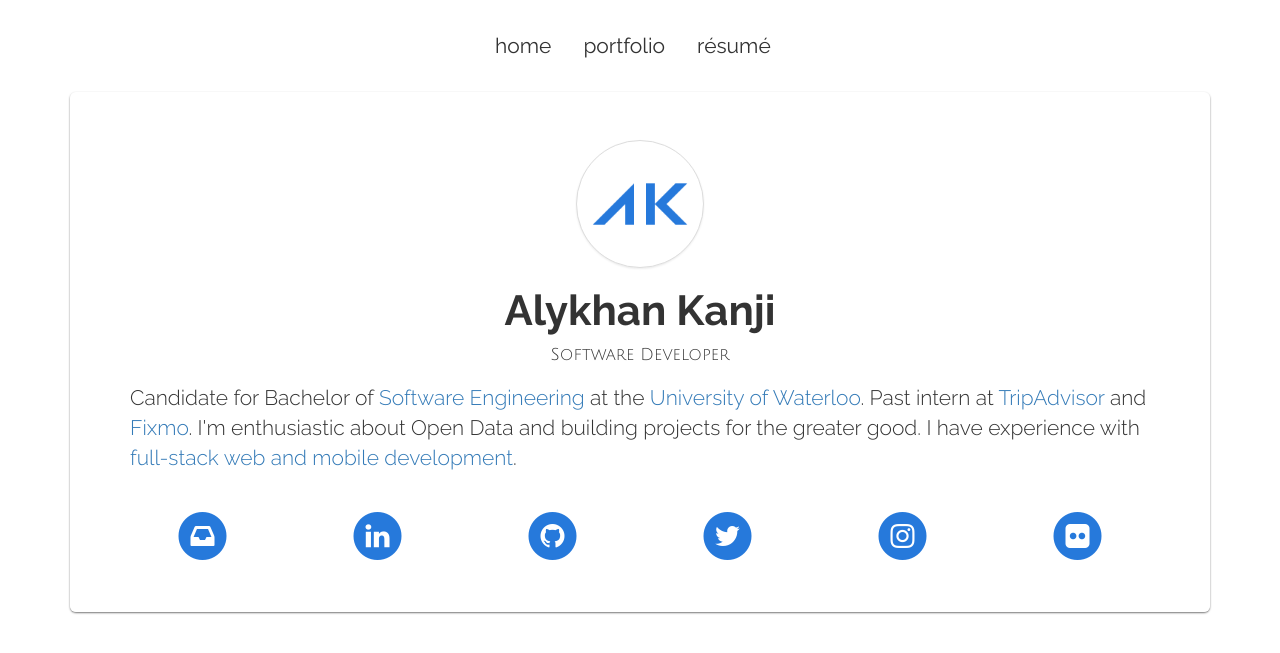
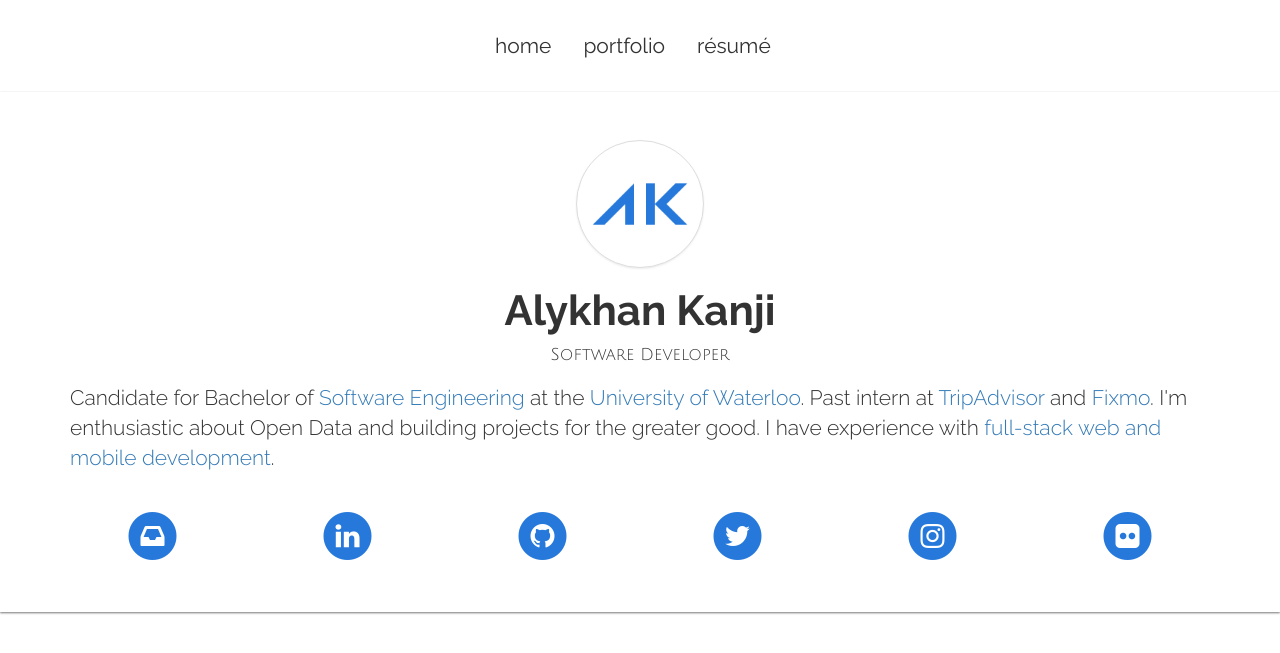
Before and after one commit to alykhank/alykhank.github.io, a Jekyll site: the page built from index.html, in a window 1280 px wide. Shown: the top 653 px of the page. Built offline with Jekyll 4.4.1, drawn with Linux system fonts in a browser that asks for light colours; nearby versions of some CDN libraries; Markdown is read by kramdown in place of the engine named in the settings; comment, search, counter and statistics services are not loaded.

Commit message:
Use full-width jumbotron

```diff
--- a/_includes/photobg.html
+++ b/_includes/photobg.html
@@ -1,6 +1,6 @@
 <style>
 	@media only screen and (min-width: 768px) {
-		body {
+		.jumbotron {
 			background: url('{{ site.baseurl }}img/mit.jpg') no-repeat center center fixed;
 			background-size: cover;
 		}
--- a/_layouts/default.html
+++ b/_layouts/default.html
@@ -8,9 +8,7 @@
 </head>
 <body onload="mixpanel.track('Page View', {'Page Name': '{{ page.name }}', 'URL': window.location.href});">
 	{% include navbar.html %}
-	<div class="container">
-		{{ content }}
-	</div><!-- container -->
+	{{ content }}
 	<script src="//code.jquery.com/jquery-2.0.3.min.js"></script>
 	<script src="//netdna.bootstrapcdn.com/bootstrap/3.0.3/js/bootstrap.min.js"></script>
 </body>
--- a/index.html
+++ b/index.html
@@ -4,6 +4,7 @@ title: Alykhan Kanji
 name: Home
 ---
 <div class="jumbotron">
+	<div class="container">
 		<img src="{{ site.baseurl }}img/ak.png" alt="Alykhan Kanji" width="128" class="img-circle img-thumbnail center-block">
 		<h1 class="text-center">Alykhan Kanji</h1>
 		<p class="lead text-center subtitle">Software Developer</p>
@@ -42,7 +43,8 @@ name: Home
 				</a>
 			</div>
 		</div>
-</div>
+	</div><!-- container -->
+</div><!-- jumbotron -->
 <script>
 	mixpanel.track_links("#contact", "Social Link Click", {'Network': 'Contact'});
 	mixpanel.track_links("#linkedin", "Social Link Click", {'Network': 'LinkedIn'});
--- a/portfolio.html
+++ b/portfolio.html
@@ -4,6 +4,7 @@ title: Portfolio &#8226; Alykhan Kanji
 name: Portfolio
 ---
 <!-- <body onload="mixpanel.track('Page View', {'Page Name': 'Portfolio', 'URL': window.location.href})"> -->
+<div class="container">
 	<h1 class="text-center section-title">Portfolio</h1>
 	<br>
 	<div class="row">
@@ -28,3 +29,4 @@ name: Portfolio
 		{% cycle nil, '<div class="clearfix visible-xs"></div>', nil, '<div class="clearfix"></div>' %}
 	{% endfor %}
 	</div>
+</div>
```
Lines whose indentation alone changed are shown as unchanged.
